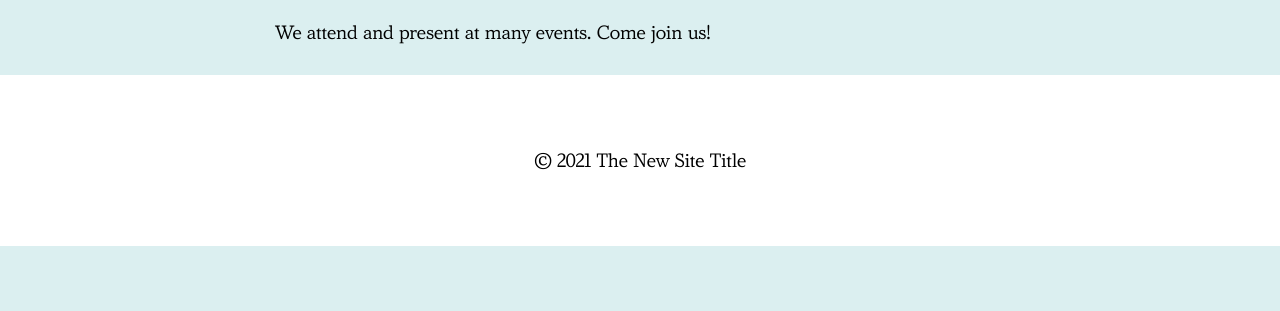
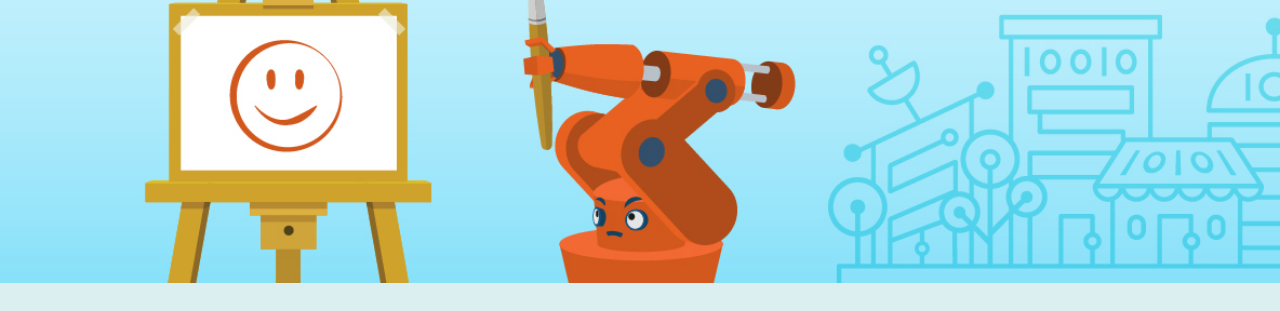
Before and after one commit to LinkedInLearning/learning-gatsby-3156789, a Gatsby site: page /events in a window 1280 px wide. Shown: the part 355-666 px from the top of the page. Built offline with nearby package versions, Linux system fonts and the light colour scheme; Gatsby itself is replaced by a stand-in of ours.

Commit message:
Update events

```diff
--- a/src/pages/events.js
+++ b/src/pages/events.js
@@ -1,4 +1,5 @@
 import * as React from "react"
+import { StaticImage } from "gatsby-plugin-image"
 
 import Layout from "../components/Layout"
 import Seo from "../components/Seo"
@@ -16,6 +17,11 @@ const EventsPage = () => {
         // Boolean indicating whether this is an article:
         // article
       />
+      <StaticImage
+        src="../../content/images/getting-creative-with-3-d-printers-1184x360.jpg"
+        alt="A dinosaur"
+        layout="fullWidth"
+      />
       <section className={styles.wrapper}>
         <h1 className={styles.heading}>Events</h1>
         <div>
```
